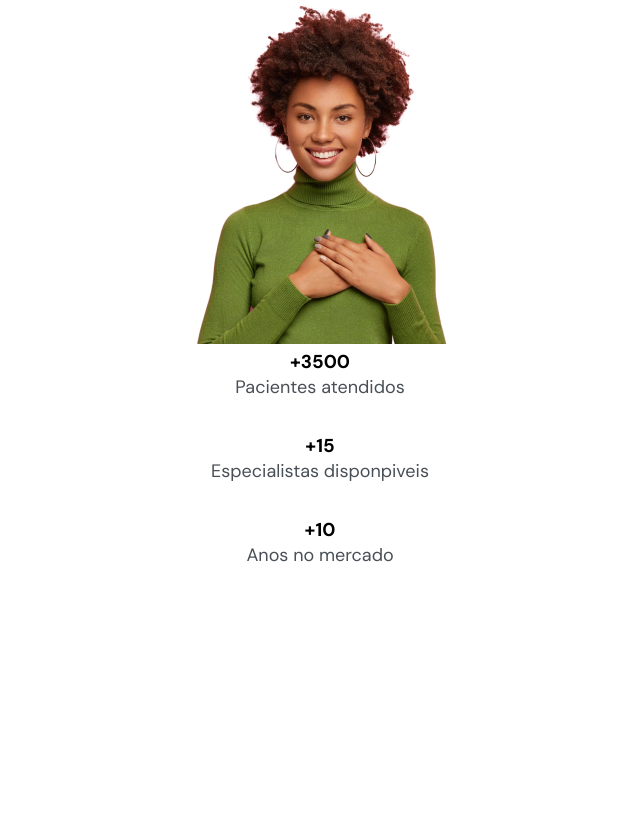
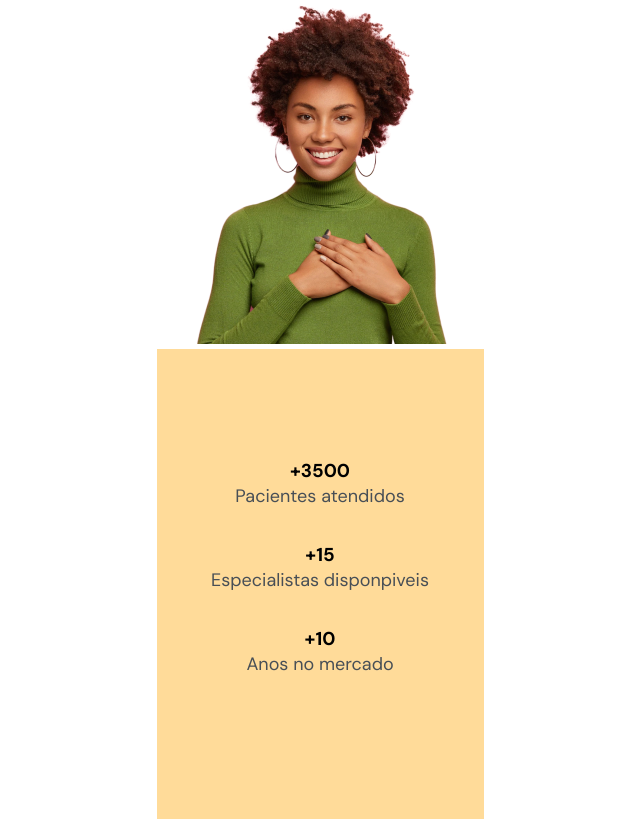
Before and after one commit to joaobezerra1/nwk, a plain HTML site: page index.html in a window 1280 px wide. Shown: the part 491-1310 px from the top of the page, without its empty margins (320-960 px from the left). Before the commit the page ends 1092 px from the top, so only its background shows below. Drawn offline with Linux system fonts and the light colour scheme.

Commit message:
segundo dia

```diff
--- a/index.html
+++ b/index.html
@@ -42,13 +42,20 @@
       </button>
 
       <img src="/assets/image.png" alt="Imagem da entrada" />
-
+      <div class="stats">
+        <div class="stat">
           <h3>+3500</h3>
           <p>Pacientes atendidos</p>
+        </div>
+        <div class="stat">
           <h3>+15</h3>
           <p>Especialistas disponpiveis</p>
+        </div>
+        <div class="stat">
           <h3>+10</h3>
           <p>Anos no mercado</p>
+        </div>
+      </div>
     </header>
   </body>
 </html>
--- a/style.css
+++ b/style.css
@@ -7,6 +7,8 @@
   --primary-color: hsl(170, 100%, 26%);
   --headline: hsl(210, 11%, 15%);
   --paragraph: hsl(210, 9%, 31%);
+  --brand-baige: hsl(39, 100%, 80%);
+
   font-size: 62.5%;
 }
 
@@ -59,3 +61,16 @@ button {
   margin-right: auto;
   margin-left: auto;
 }
+
+.stats {
+  width: 32.7rem;
+  height: 47rem;
+
+  margin-inline: auto;
+
+  background-color:var(--brand-baige);
+  display:flex;
+  flex-direction: column;
+  justify-content:center;
+
+}
```
Lines whose indentation alone changed are shown as unchanged.
